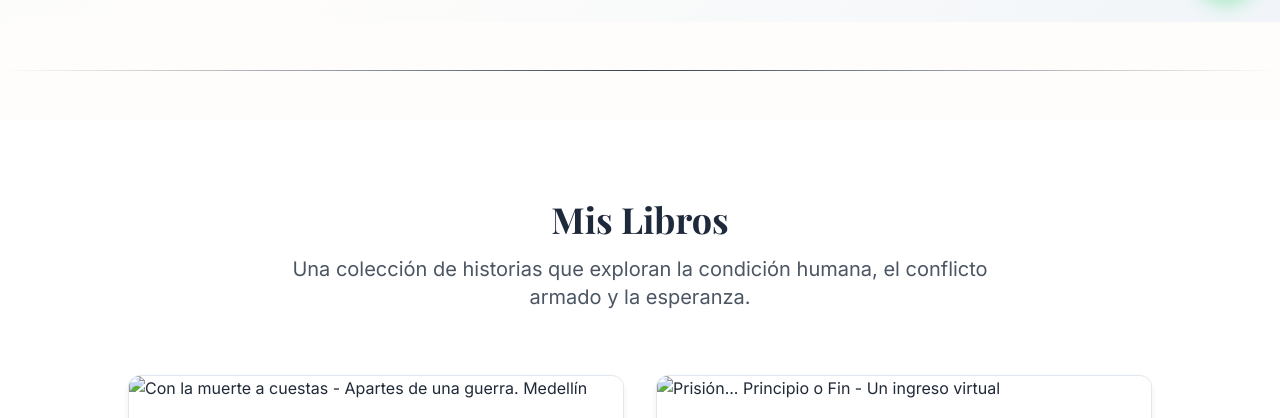
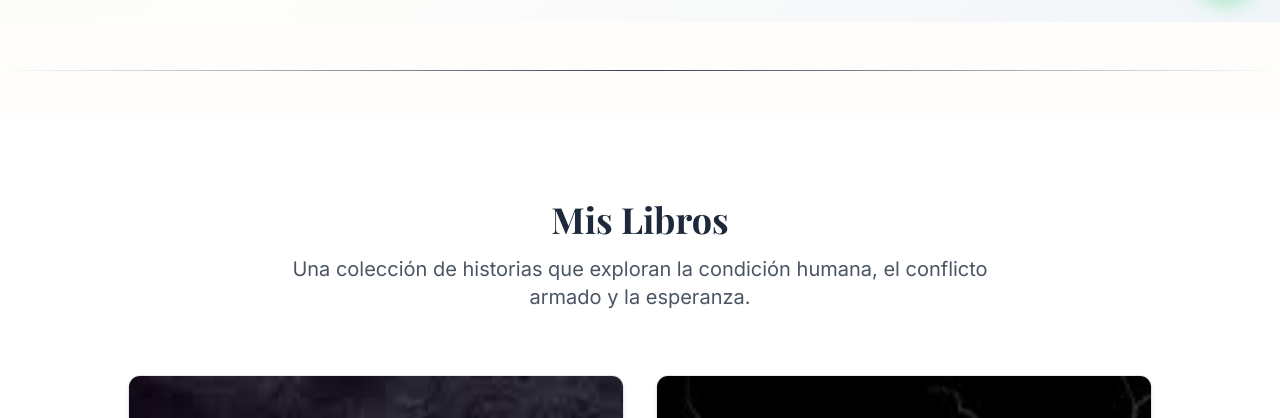
Before and after one commit to Alexxgar/ERNESTO-JOSE-VILLALBA-CASTRO, a plain HTML site: page index.html in a window 1280 px wide. Shown: the part 778-1196 px from the top of the page. Drawn offline with nearby package versions, Linux system fonts and the light colour scheme.

Commit message:
Add files via upload

```diff
--- a/index.html
+++ b/index.html
@@ -353,7 +353,7 @@
         <div class="max-w-6xl mx-auto px-4 md:px-6 lg:px-8 py-12 sm:py-16 md:py-20">
             <div class="grid grid-cols-1 lg:grid-cols-2 gap-8 items-center">
                 <div class="order-2 lg:order-1">
-                    <img src="attached_assets/f3d2ca09-3803-45c0-9b15-5608993ad20a.png"
+                    <img src="assets/portada.jpg"
                          alt="Ernesto José Villalba Castro - Escritor"
                          class="rounded-lg shadow-2xl w-full h-auto max-w-md mx-auto lg:mx-0 max-h-[300px] sm:max-h-none">
                 </div>
@@ -396,7 +396,7 @@
             <div class="grid md:grid-cols-1 lg:grid-cols-2 gap-8 mb-12 max-w-5xl mx-auto">
                 <!-- Libro Principal 1 -->
                 <div class="card group cursor-pointer transition-all duration-300" id="book-muerte" onclick="toggleBookSynopsis('muerte')">
-                    <img src="attached_assets/image_1748537351886.png"
+                    <img src="assets/libro1.jpg"
                          alt="Con la muerte a cuestas - Apartes de una guerra. Medellín"
                          class="w-full h-auto object-cover">
                     <div class="p-6">
@@ -420,7 +420,7 @@
 
                 <!-- Libro Principal 2 -->
                 <div class="card group cursor-pointer transition-all duration-300" id="book-prision" onclick="toggleBookSynopsis('prision')">
-                    <img src="attached_assets/image_1748535753135.png"
+                    <img src="assets/libro2.jpg"
                          alt="Prisión... Principio o Fin - Un ingreso virtual"
                          class="w-full h-auto object-cover">
                     <div class="p-6">
```
